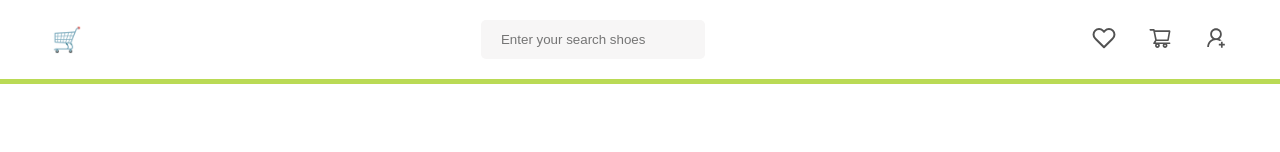
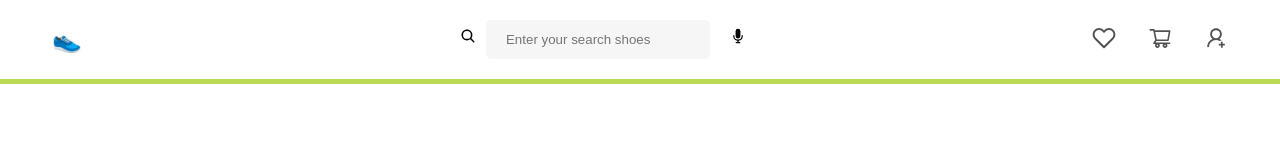
Before and after one commit to faabaf01/adv-filtering, a React (Create React App) app: page /cart in a window 1280 px wide. Shown: the top 152 px of the page. Built offline with nearby package versions, Linux system fonts and the light colour scheme.

Commit message:
update css and link

```diff
--- a/package.json
+++ b/package.json
@@ -36,5 +36,8 @@
       "last 1 firefox version",
       "last 1 safari version"
     ]
+  },
+  "devDependencies": {
+    "@babel/plugin-proposal-private-property-in-object": "^7.21.11"
   }
 }
--- a/src/Navigation/Nav.css
+++ b/src/Navigation/Nav.css
@@ -9,13 +9,14 @@ nav {
 }
 .sticky {
     position: fixed;
-    top: 0;
+    top: 0px;
     width: 100%;
 }
 
 .logo-container {
     margin-inline: 2rem;
 }
+
 
 .nav-container input {
     padding: 12px 20px;
@@ -34,3 +35,7 @@ nav {
     margin-right: 2rem;
     color: #525252;
 }
+
+.search-icon {
+margin-right: 10px;
+}
--- a/src/Navigation/Nav.js
+++ b/src/Navigation/Nav.js
@@ -1,5 +1,7 @@
 import { FiHeart } from "react-icons/fi";
 import { AiOutlineShoppingCart, AiOutlineUserAdd } from "react-icons/ai";
+import { IoSearch } from "react-icons/io5";
+import { HiMiniMicrophone } from "react-icons/hi2";
 import { Link } from "react-router-dom";
 
 import "./Nav.css";
@@ -8,9 +10,10 @@ function Nav({ handleInputChange, query }) {
   return (
     <nav className="sticky">
       <Link to="/" className="logo-container">
-        <h1>🛒</h1>
+        <h1>👟</h1>
       </Link>
       <div className="nav-container">
+        <IoSearch className="search-icon" />
         <input
           type="text"
           className="search-input"
@@ -18,6 +21,7 @@ function Nav({ handleInputChange, query }) {
           value={query}
           placeholder="Enter your search shoes"
         />
+        <HiMiniMicrophone className="microphone-icon" />
       </div>
 
       <div className="profile-container">
--- a/src/Recommended/Recommended.css
+++ b/src/Recommended/Recommended.css
@@ -14,7 +14,6 @@
     margin-left: 20rem;
 }
 
-
 .btns {
     padding: 10px 20px;
     margin-right: 6px;
--- a/src/pages/cart/cart-item.jsx
+++ b/src/pages/cart/cart-item.jsx
@@ -13,7 +13,7 @@ export const CartItem = (props) => {
         <p>
           <b>{title}</b>
         </p>
-        <p>${newPrice}</p>
+        <del>{prevPrice}</del> ${newPrice}
         <div className="countHandler">
           <button onClick={() => removeFromCart(id)}> - </button>
           <input
--- a/src/pages/cart/cart.css
+++ b/src/pages/cart/cart.css
@@ -43,15 +43,13 @@
 
 .cartItem img {
     width: 200px;
-    margin: 30px;
+    margin-left: 3rem;
+    margin-right: 4rem;
 }
 
 .cartItem .description {
     width: 100%;
     font-size: 20px;
-}
-.description p {
-    margin: 20px;
 }
 
 .countHandler input{
@@ -60,12 +58,18 @@
     font-weight: bolder;
 }
 
+.checkout p {
+    font-weight: bolder;
+    color: rgb(255, 28, 28);
+}
+
 .checkout button {
-    width: 150px;
+    width: 180px;
     height: 50px;
     border: none;
-    border-radius: 8px;
+    border-radius: 30px;
     margin: 10px;
+    margin-bottom: 5rem;
     cursor: pointer;
     font-size: 16px;
 }
--- a/src/pages/cart/cart.jsx
+++ b/src/pages/cart/cart.jsx
@@ -26,7 +26,7 @@ const Cart = () => {
       {totalAmount > 0 ? (
         <div className="checkout">
           <p> Subtotal: ${totalAmount}</p>
-          <button onClick={() => navigate("/")}> Continue Shopping</button>
+          <button onClick={() => navigate("/")}>Continue Shopping</button>
           <button> Checkout </button>
         </div>
       ) : (
```
Also changed, not shown: 1 other file (tests, documents, lock files or other folders).
